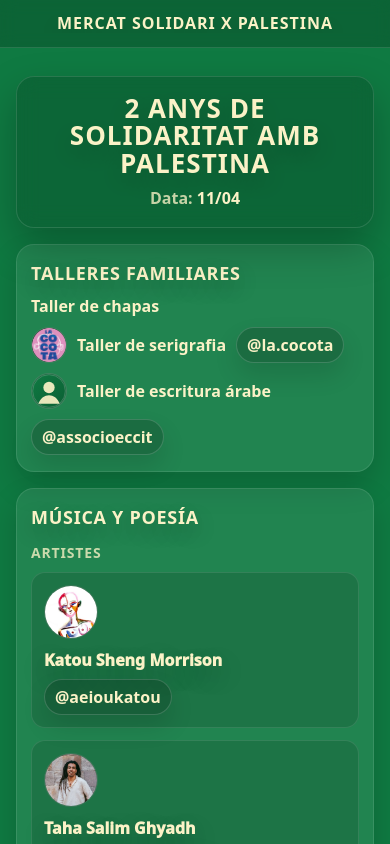
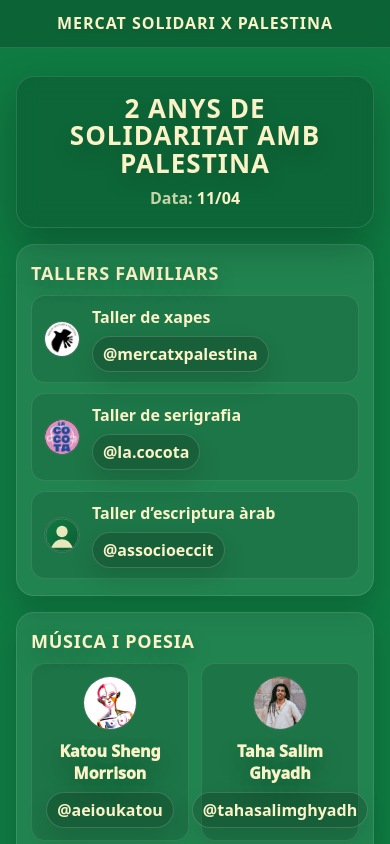
Before and after one commit to mercatxpalestina-blip/samar-landing, a React (Vite) app: page / in a window 390 px wide. Shown: the top 844 px of the page. Built offline with nearby package versions, Linux system fonts and the light colour scheme.

Commit message:
refactor: update landing page content and styles

```diff
--- a/index.html
+++ b/index.html
@@ -6,14 +6,14 @@
     <link rel="icon" type="image/svg+xml" href="./favicon.svg" />
     <meta
       name="description"
-      content="2 anys de solidaritat amb palestina. Talleres familiars, música i poesia, menjar àrab i cartel del Mercat Solidari X Palestina. Data: 11/04."
+      content="2 anys de solidaritat amb palestina. Tallers familiars, música i poesia, menjar àrab i cartell del Mercat Solidari X Palestina. Data: 11/04."
     />
     <title>2 anys de solidaritat amb palestina | MERCAT SOLIDARI X PALESTINA</title>
 
     <meta property="og:title" content="2 anys de solidaritat amb palestina | MERCAT SOLIDARI X PALESTINA" />
     <meta
       property="og:description"
-      content="2 anys de solidaritat amb palestina. Talleres familiars, música i poesia, menjar àrab i cartel del Mercat Solidari X Palestina. Data: 11/04."
+      content="2 anys de solidaritat amb palestina. Tallers familiars, música i poesia, menjar àrab i cartell del Mercat Solidari X Palestina. Data: 11/04."
     />
     <meta property="og:type" content="website" />
   </head>
--- a/src/pages/landing/LandingPage.tsx
+++ b/src/pages/landing/LandingPage.tsx
@@ -52,7 +52,7 @@ export function LandingPage(): JSX.Element {
 
         <section className="sectionCard" aria-labelledby="talleres-fam">
           <h3 id="talleres-fam" className="sectionHeading">
-            Talleres Familiares
+            Tallers familiars
           </h3>
           <ul className="landingList">
             {LANDING_PAGE_CONTENT.talleresFamiliares.map((item) => (
@@ -85,8 +85,6 @@ export function LandingPage(): JSX.Element {
           <h3 id="musica-poesia" className="sectionHeading">
             {musica.heading}
           </h3>
-
-          <div className="subHeading">{musica.artistsHeading}</div>
           <div className="artistsGrid">
             {musica.artists.map((artist) => (
               <div key={artist.name} className="personCard">
@@ -112,21 +110,6 @@ export function LandingPage(): JSX.Element {
               </div>
             ))}
           </div>
-
-          {musica.photos.length > 0 ? (
-            <>
-              <div className="subHeading">Fotos</div>
-              <div className="photoGrid" role="list">
-                {musica.photos.map((photo) => (
-                  <div key={photo.src} className="photoItem" role="listitem">
-                    <img className="photoImage" src={photo.src} alt={photo.alt} loading="lazy" />
-                  </div>
-                ))}
-              </div>
-            </>
-          ) : (
-            <p className="mutedText">Galeria de fotos: afegeix les imatges al fitxer de configuració.</p>
-          )}
         </section>
 
         <section className="sectionCard" aria-labelledby="menjar-arab">
@@ -181,7 +164,7 @@ export function LandingPage(): JSX.Element {
 
           <div className="mapWrap">
             <iframe
-              title="Mapa del event"
+              title="Mapa de l'esdeveniment"
               className="mapFrame"
               src={LANDING_PAGE_CONTENT.location.mapEmbedUrl}
               loading="lazy"
--- a/src/pages/landing/landing.css
+++ b/src/pages/landing/landing.css
@@ -132,13 +132,20 @@
   display: flex;
   flex-direction: column;
   gap: 10px;
+  align-items: center;
 }
 
 .landingListItem{
-  display: flex;
-  flex-wrap: wrap;
+  width: 100%;
+  max-width: 520px;
+  display: grid;
+  grid-template-columns: 36px 1fr auto;
   align-items: center;
-  gap: 10px;
+  gap: 12px;
+  padding: 10px 12px;
+  border-radius: 14px;
+  border: 1px solid rgba(255,255,255,0.10);
+  background: rgba(0,0,0,0.10);
 }
 
 .accountAvatar{
@@ -153,6 +160,7 @@
 
 .landingListItemName{
   font-weight: 850;
+  text-align: left;
 }
 
 .pillLink{
@@ -167,11 +175,38 @@
   box-shadow: 0 12px 24px rgba(0,0,0,0.12);
 }
 
+@media (max-width: 520px){
+  .landingListItem{
+    grid-template-columns: 36px 1fr;
+    grid-template-areas:
+      "avatar name"
+      "avatar link";
+    row-gap: 8px;
+  }
+
+  .landingListItem > .accountAvatar{
+    grid-area: avatar;
+  }
+
+  .landingListItem > .landingListItemName{
+    grid-area: name;
+  }
+
+  .landingListItem > .pillLink{
+    grid-area: link;
+    width: fit-content;
+  }
+}
+
 .personCard{
   padding: 12px 12px;
   border-radius: 14px;
   border: 1px solid rgba(255,255,255,0.10);
   background: rgba(0,0,0,0.12);
+  display: flex;
+  flex-direction: column;
+  align-items: center;
+  text-align: center;
 }
 
 .personName{
@@ -197,8 +232,14 @@
 
 .artistsGrid{
   display: grid;
-  grid-template-columns: repeat(auto-fit, minmax(180px, 1fr));
+  grid-template-columns: repeat(2, minmax(0, 1fr));
   gap: 12px;
+}
+
+@media (max-width: 360px){
+  .artistsGrid{
+    grid-template-columns: 1fr;
+  }
 }
 
 .photoGrid{
--- a/src/pages/landing/landing_page_content.ts
+++ b/src/pages/landing/landing_page_content.ts
@@ -17,22 +17,17 @@ export type LandingFood = {
   instagramHandle?: LandingInstagramHandle
 }
 
-export type LandingGalleryPhoto = {
-  src: string
-  alt: string
-}
-
 export const LANDING_PAGE_CONTENT = {
   siteTitle: 'MERCAT SOLIDARI X PALESTINA',
   eventTitle: '2 anys de solidaritat amb palestina',
   eventDateLabel: '11/04',
   talleresFamiliares: [
-    { name: 'Taller de chapas' },
+    { name: 'Taller de xapes', instagramHandle: { handle: 'mercatxpalestina' } },
     { name: 'Taller de serigrafia', instagramHandle: { handle: 'la.cocota' } },
-    { name: 'Taller de escritura árabe', instagramHandle: { handle: 'associoeccit' } },
+    { name: 'Taller d’escriptura àrab', instagramHandle: { handle: 'associoeccit' } },
   ] satisfies LandingWorkshop[],
   musicaYpoesia: {
-    heading: 'Música y poesía',
+    heading: 'Música i poesia',
     instagramUrl: 'https://www.instagram.com/',
     instagramLabel: 'Instagram',
     artistsHeading: 'Artistes',
@@ -42,18 +37,17 @@ export const LANDING_PAGE_CONTENT = {
       { name: 'Dal Yah', instagramHandle: { handle: 'dal_yah__' } },
       { name: 'DJ Nada Halaweh', instagramHandle: { handle: 'nhalawa' } },
     ] satisfies LandingArtist[],
-    photos: [] as LandingGalleryPhoto[],
   },
   comidaArabe: {
-    heading: 'Comida árabe',
+    heading: 'Menjar àrab',
     items: [
       { name: 'El Forn Fatayer', instagramHandle: { handle: 'elfornfatayer' } },
       { name: 'Saj Zuzu', instagramHandle: { handle: 'saj_zuzu' } },
       { name: 'Chef Yasser Saadoune', instagramHandle: { handle: 'yassersaadoune' } },
     ] satisfies LandingFood[],
   },
-  cartelHeading: 'Cartel',
-  locationHeading: 'Lugar',
+  cartelHeading: 'Cartell',
+  locationHeading: 'Lloc',
   location: {
     addressLine1: 'Av. del Cardenal Vidal i Barraquer, 28,',
     addressLine2: 'Horta-Guinardó, 08035, Barcelona.',
```
Also changed, not shown: assets/mercatxpalestina.jpg (added).
